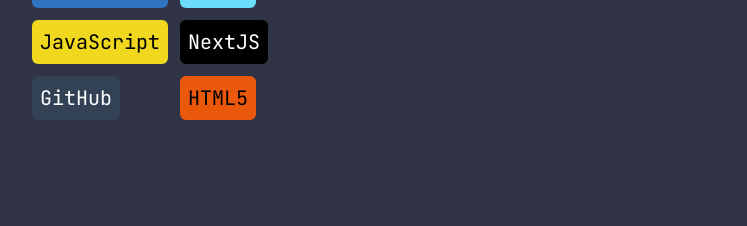
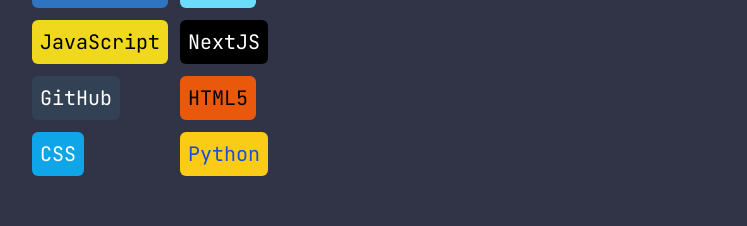
Before and after one commit to raua-hipolito/Meu-Portfolio, a Next.js app in the folder my-portfolio/: page / in a window 1280 px wide. Shown: the part 1137-1363 px from the top of the page, without its empty margins (96-843 px from the left). Built offline with nearby package versions, Linux system fonts and the light colour scheme.

Commit message:
📝 adicionando novas tecs na apresentalção

```diff
--- a/my-portfolio/src/components/Home/AboutMe.tsx
+++ b/my-portfolio/src/components/Home/AboutMe.tsx
@@ -42,6 +42,12 @@
                  <li style={{ backgroundColor: '#ea580c', color: '#000000' }} className="w-fit p-2 rounded-md">
                     HTML5
                 </li>
+                <li style={{ backgroundColor: '#0ea5e9', color: 'white' }} className="w-fit p-2 rounded-md">
+                    CSS
+                </li>
+                <li style={{ backgroundColor: '#facc15', color: '#1d4ed8' }} className="w-fit p-2 rounded-md">
+                    Python
+                </li>
             </ul>
 
         </div>
```
